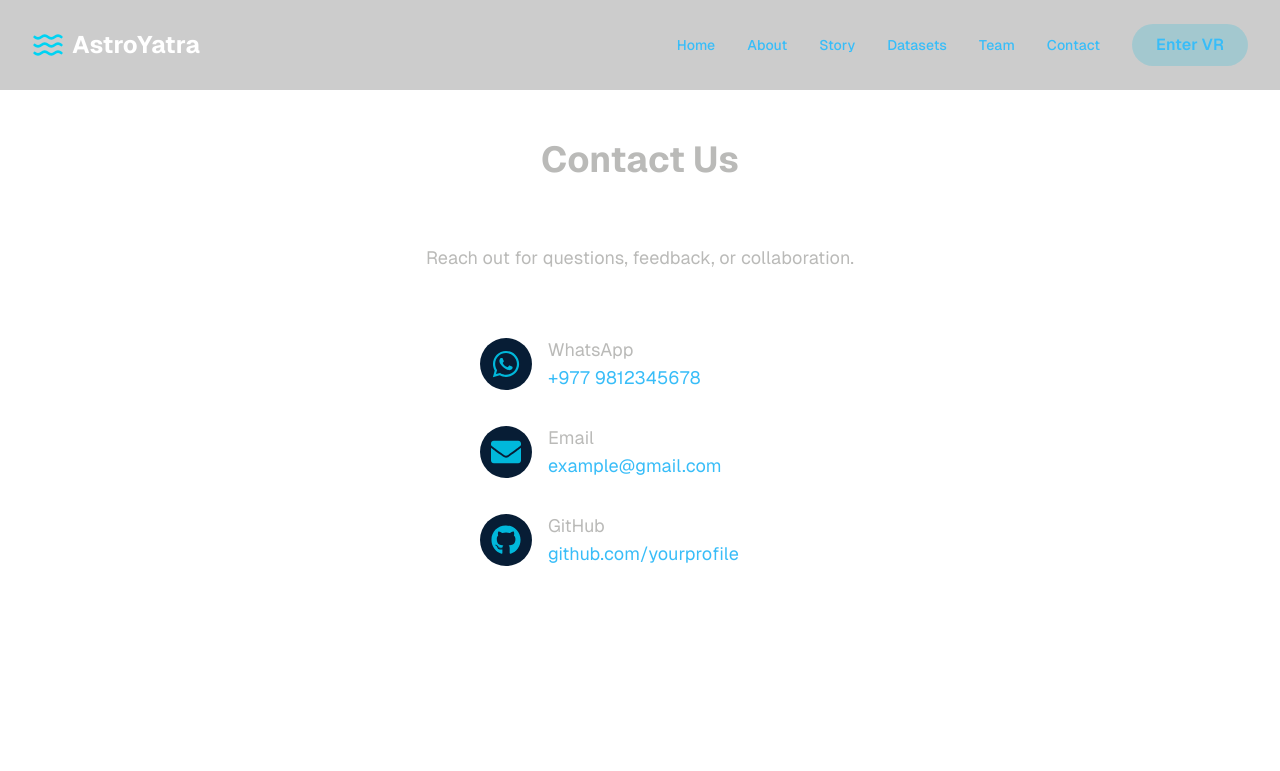
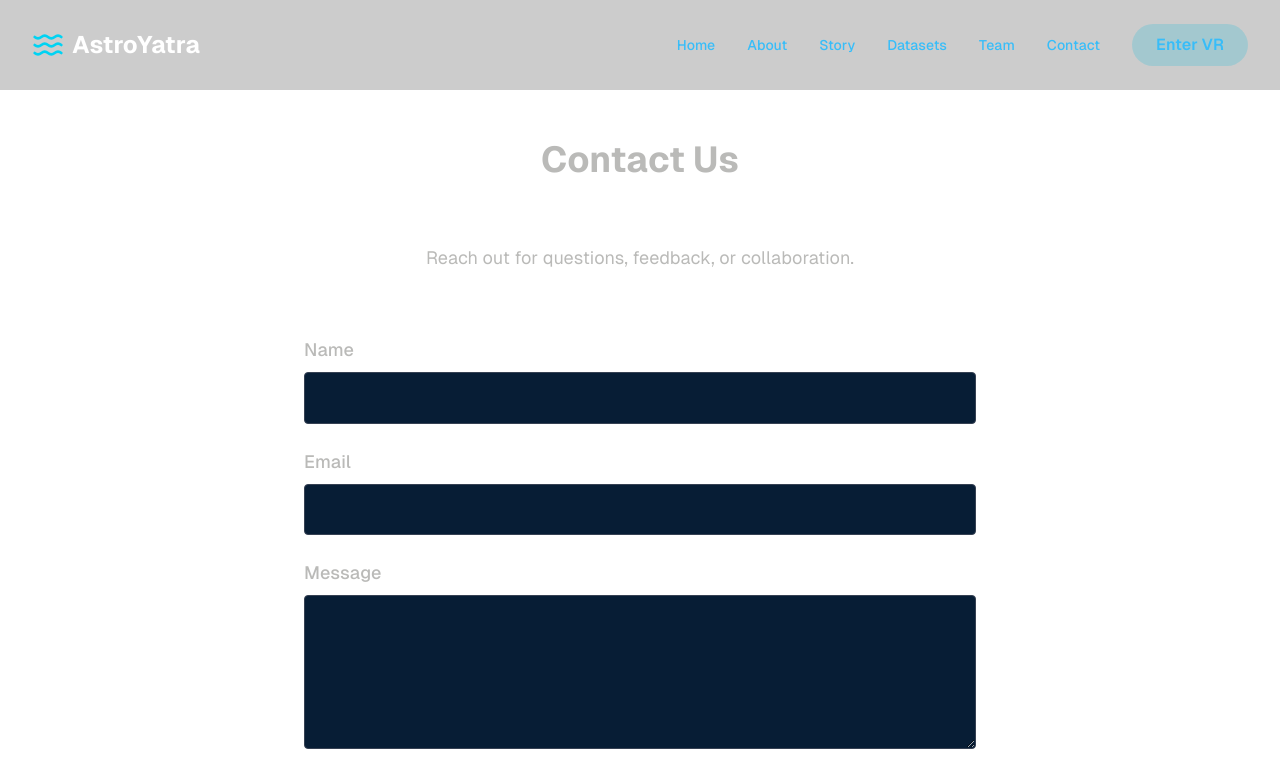
Before and after one commit to pradipbhatt/nasa-vr-hackathon, a Next.js app: page /contact in a window 1280 px wide. Shown: the top 771 px of the page. Built offline with nearby package versions, Linux system fonts and the light colour scheme.

Commit message:
contact page updated

```diff
--- a/src/app/contact/page.tsx
+++ b/src/app/contact/page.tsx
@@ -6,7 +6,7 @@ export default function Contact() {
     <div className="min-h-screen bg-primary text-text font-atkinson p-8 sm:p-20">
       <h1 className="text-4xl font-bold glow mb-16 w-full text-center mt-15">Contact Us</h1>
       <p className="text-center text-lg mb-16">Reach out for questions, feedback, or collaboration.</p>
-      <div className="flex flex-col items-center gap-8 text-lg">
+      {/* <div className="flex flex-col items-center gap-8 text-lg">
         <Link href="#" className="flex items-center gap-4 group w-xs">
           <div className="flex items-center justify-center w-13 h-13 rounded-full bg-[#071d35]">
             <FaWhatsapp className="text-3xl text-cyan-500 group-hover:text-[#25d366] transition-colors" />
@@ -34,6 +34,33 @@ export default function Contact() {
             <p>github.com/yourprofile</p>
           </div>
         </Link>
+      </div> */}
+      <div>
+        <form method="post">
+          <div className="flex flex-col gap-6 max-w-2xl mx-auto">
+            <div className="flex flex-col gap-2">
+              <label htmlFor="name" className="text-lg font-medium">
+                Name
+              </label>
+              <input type="text" id="name" name="name" required className="p-3 rounded bg-[#071d35] border border-gray-700 focus:border-cyan-500 outline-none transition-colors" />
+            </div>
+            <div className="flex flex-col gap-2">
+              <label htmlFor="email" className="text-lg font-medium">
+                Email
+              </label>
+              <input type="email" id="email" name="email" required className="p-3 rounded bg-[#071d35] border border-gray-700 focus:border-cyan-500 outline-none transition-colors" />
+            </div>
+            <div className="flex flex-col gap-2">
+              <label htmlFor="message" className="text-lg font-medium">
+                Message
+              </label>
+              <textarea id="message" name="message" rows={5} required className="p-3 rounded bg-[#071d35] border border-gray-700 focus:border-cyan-500 outline-none transition-colors" spellCheck="true" data-ms-editor="true"></textarea>
+            </div>
+            <button type="submit" className="self-center bg-cyan-500 text-black px-6 py-3 rounded hover:bg-cyan-600 transition-colors font-semibold">
+              Send Message
+            </button>
+          </div>
+        </form>
       </div>
     </div>
   );
```
